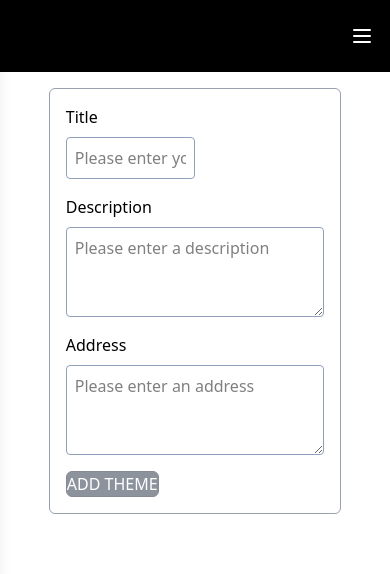
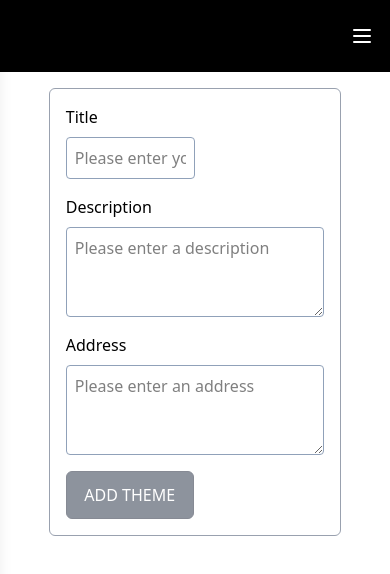
Before and after one commit to Earlssu/MERN_FS_Project, a React (Vite) app in the folder apps/client/: page /themes/new in a window 390 px wide. Shown: the top 574 px of the page. Built offline with nearby package versions, Linux system fonts and the light colour scheme.

Commit message:
[Feat]Apply components w/ clsx + twMerge

```diff
--- a/apps/client/src/shared/components/FormElements/Button.tsx
+++ b/apps/client/src/shared/components/FormElements/Button.tsx
@@ -1,6 +1,7 @@
 import React from 'react';
+import { Link } from 'react-router-dom';
 import { ButtonSize, widthMap } from '@/shared/types/button.ts';
-import { Link } from 'react-router-dom';
+import { cx } from '@/shared/utils/cx.ts';
 
 interface ButtonProps {
   href?: string;
@@ -11,6 +12,7 @@ interface ButtonProps {
   to?: string;
   disabled?: boolean;
   children: React.ReactNode;
+  className?: string; // 추가: 사용자 정의 클래스 지원
 }
 
 const getStyleClass = (style: ButtonProps['style']) => {
@@ -26,6 +28,7 @@ const getStyleClass = (style: ButtonProps['style']) => {
       return 'bg-slate-800 text-white border-slate-900 hover:bg-slate-700';
   }
 };
+
 const Button: React.FC<ButtonProps> = ({
   href,
   size = 'md',
@@ -35,16 +38,23 @@ const Button: React.FC<ButtonProps> = ({
   to,
   disabled,
   children,
+  className,
 }) => {
-  const styleClass = getStyleClass(style);
-  const widthClass = widthMap[size];
   const baseClass =
-    'w-fit inline-block border sm:p-4 rounded-md text-center cursor-pointer transition disabled:cursor-not-allowed disabled:opacity-50';
-  const className = `${baseClass} ${widthClass} ${styleClass}`;
+    'w-fit inline-block border sm:p-4 rounded-md text-center cursor-pointer transition flex justify-center items-center min-h-12 sm:min-h-auto';
+  const disabledClass = 'disabled:cursor-not-allowed disabled:opacity-50';
+
+  const mergedClasses = cx(
+    baseClass,
+    widthMap[size],
+    getStyleClass(style),
+    disabled && disabledClass,
+    className,
+  );
 
   if (href) {
     return (
-      <a href={href} target="_blank" rel="noopener noreferrer" className={className}>
+      <a href={href} target="_blank" rel="noopener noreferrer" className={mergedClasses}>
         {children}
       </a>
     );
@@ -52,14 +62,14 @@ const Button: React.FC<ButtonProps> = ({
 
   if (to) {
     return (
-      <Link to={to} className={className}>
+      <Link to={to} className={mergedClasses}>
         {children}
       </Link>
     );
   }
 
   return (
-    <button className={className} onClick={onClick} type={type} disabled={disabled}>
+    <button className={mergedClasses} onClick={onClick} type={type} disabled={disabled}>
       {children}
     </button>
   );
--- a/apps/client/src/shared/components/UIElements/Backdrop.tsx
+++ b/apps/client/src/shared/components/UIElements/Backdrop.tsx
@@ -1,4 +1,6 @@
 import ReactDOM from 'react-dom';
+import { twMerge } from 'tailwind-merge';
+import clsx from 'clsx';
 
 interface BackdropProps {
   onClose: () => void;
@@ -22,16 +24,15 @@ const Backdrop: React.FC<BackdropProps> = ({ onClose, isOpen, opacity }) => {
   const drawerRoot = document.getElementById('backdrop-hook');
   if (!drawerRoot) return null;
 
-  const content = (
-    <div
-      className={`
-        fixed inset-0 bg-black
-        transition-opacity duration-300
-        ${isOpen ? ` ${getOpacityClass(opacity)} pointer-events-auto` : 'opacity-0 pointer-events-none'}
-      `}
-      onClick={onClose}
-    />
-  );
+  const classes = clsx('fixed inset-0 bg-black transition-opacity duration-300', {
+    [getOpacityClass(opacity)]: isOpen,
+    'pointer-events-auto': isOpen,
+    'opacity-0 pointer-events-none': !isOpen,
+  });
+
+  const mergedClasses = twMerge(classes);
+
+  const content = <div className={mergedClasses} onClick={onClose} />;
 
   return ReactDOM.createPortal(content, drawerRoot);
 };
--- /dev/null
+++ b/apps/client/src/shared/components/UIElements/Card.tsx
@@ -0,0 +1,22 @@
+import React from 'react';
+import { twMerge } from 'tailwind-merge';
+import clsx from 'clsx';
+
+interface CardProps extends React.HTMLAttributes<HTMLDivElement> {
+  children: React.ReactNode;
+}
+
+const Card: React.FC<CardProps> = ({ children, className = '', ...props }) => {
+  const mergedClasses = twMerge(
+    'flex flex-col gap-4 items-center bg-gray-100 px-4 py-8 border border-gray-400 rounded-lg shadow-xl',
+    clsx(className),
+  );
+
+  return (
+    <div className={mergedClasses} {...props}>
+      {children}
+    </div>
+  );
+};
+
+export default Card;
```
